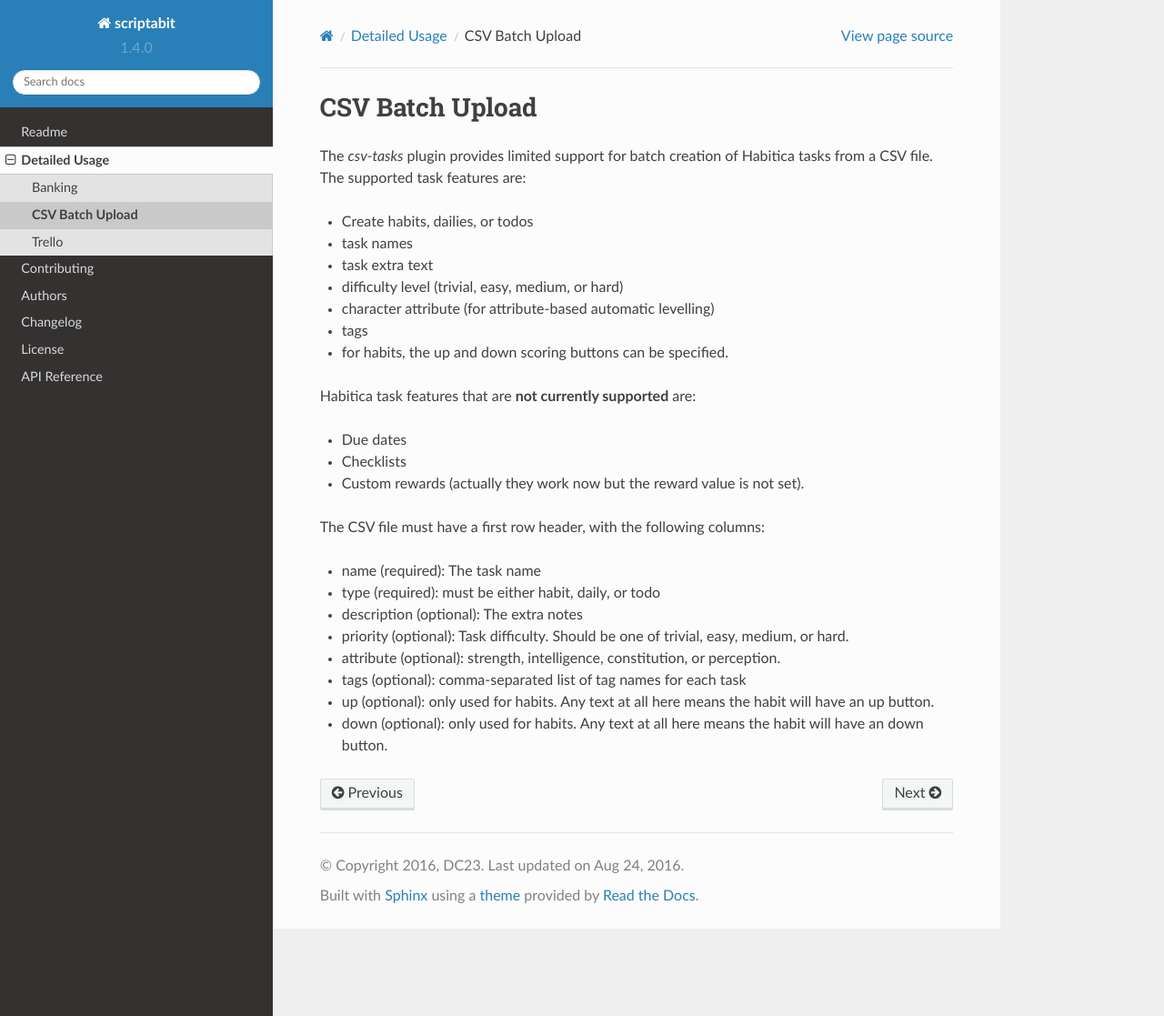
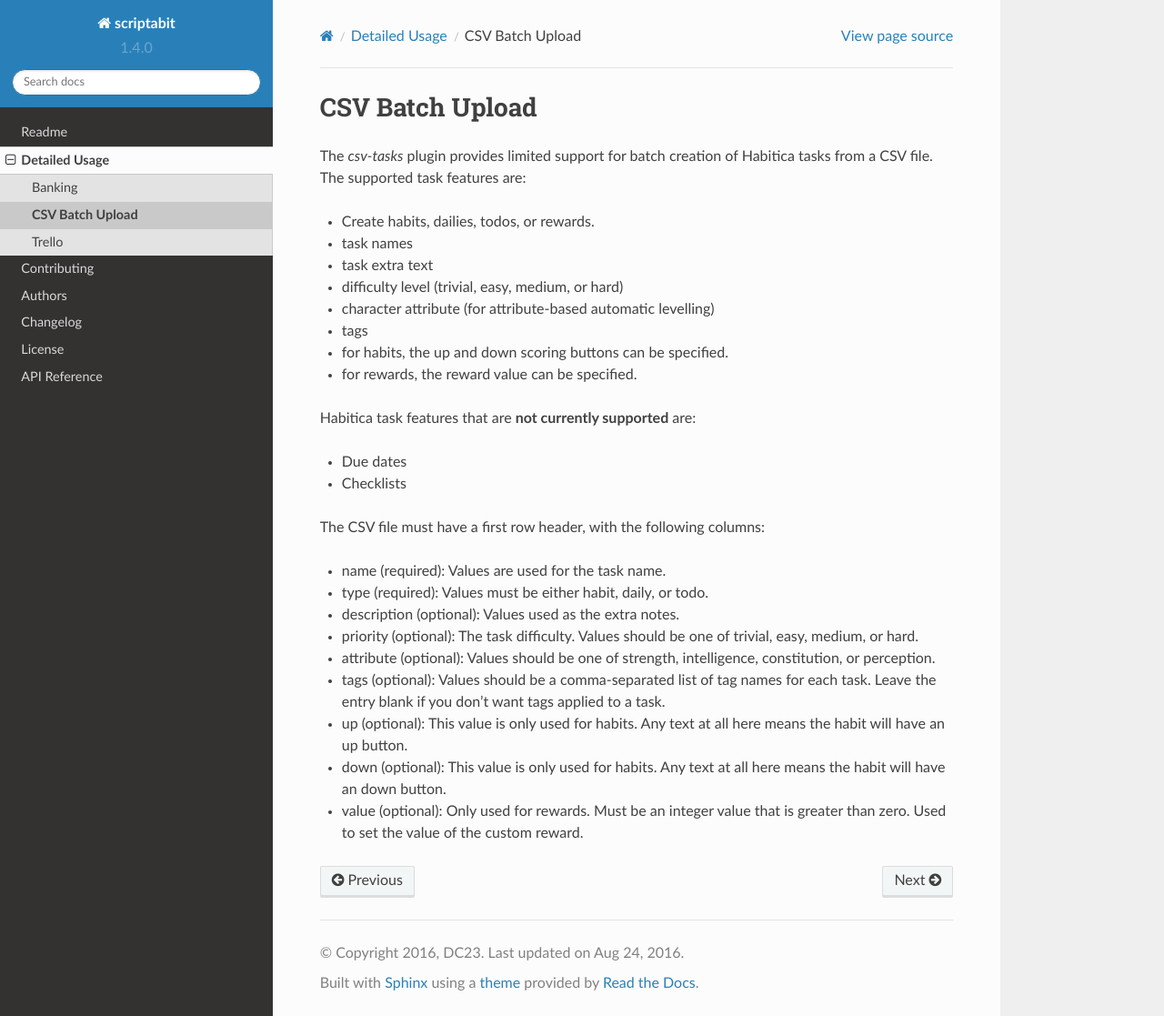
Before and after one commit to DC23/scriptabit, a Sphinx documentation site: the page built from docs/usage/csv.rst, in a window 1280 px wide and 1117 px high. Shown: the whole window at 91% size. Built offline with Sphinx 7.4.7 and the Read the Docs theme 2.0.0, drawn with Linux system fonts in a browser that asks for light colours.

Commit message:
added reward value support to csv plugin. Updated csv usage docs

```diff
--- a/docs/usage/csv.rst
+++ b/docs/usage/csv.rst
@@ -4,28 +4,30 @@ CSV Batch Upload
 The `csv-tasks` plugin provides limited support for batch creation of Habitica
 tasks from a CSV file. The supported task features are:
 
-- Create habits, dailies, or todos
+- Create habits, dailies, todos, or rewards.
 - task names
 - task extra text
 - difficulty level (trivial, easy, medium, or hard)
 - character attribute (for attribute-based automatic levelling)
 - tags
 - for habits, the up and down scoring buttons can be specified.
+- for rewards, the reward value can be specified.
 
 
 Habitica task features that are **not currently supported** are:
 
 - Due dates
 - Checklists
-- Custom rewards (actually they work now but the reward value is not set).
 
 The CSV file must have a first row header, with the following columns:
 
-- name (required): The task name
-- type (required): must be either habit, daily, or todo
-- description (optional): The extra notes
-- priority (optional): Task difficulty. Should be one of trivial, easy, medium, or hard.
-- attribute (optional): strength, intelligence, constitution, or perception.
-- tags (optional): comma-separated list of tag names for each task
-- up (optional): only used for habits. Any text at all here means the habit will have an up button.
-- down (optional): only used for habits. Any text at all here means the habit will have an down button.
+- name (required): Values are used for the task name.
+- type (required): Values must be either habit, daily, or todo.
+- description (optional): Values used as the extra notes.
+- priority (optional): The task difficulty. Values should be one of trivial, easy, medium, or hard.
+- attribute (optional): Values should be one of strength, intelligence, constitution, or perception.
+- tags (optional): Values should be a comma-separated list of tag names for each task. Leave the entry blank if you don't want tags applied to a task.
+- up (optional): This value is only used for habits. Any text at all here means the habit will have an up button.
+- down (optional): This value is only used for habits. Any text at all here means the habit will have an down button.
+- value (optional): Only used for rewards. Must be an integer value that is
+  greater than zero. Used to set the value of the custom reward.
```
Also changed, not shown: 1 other file.
